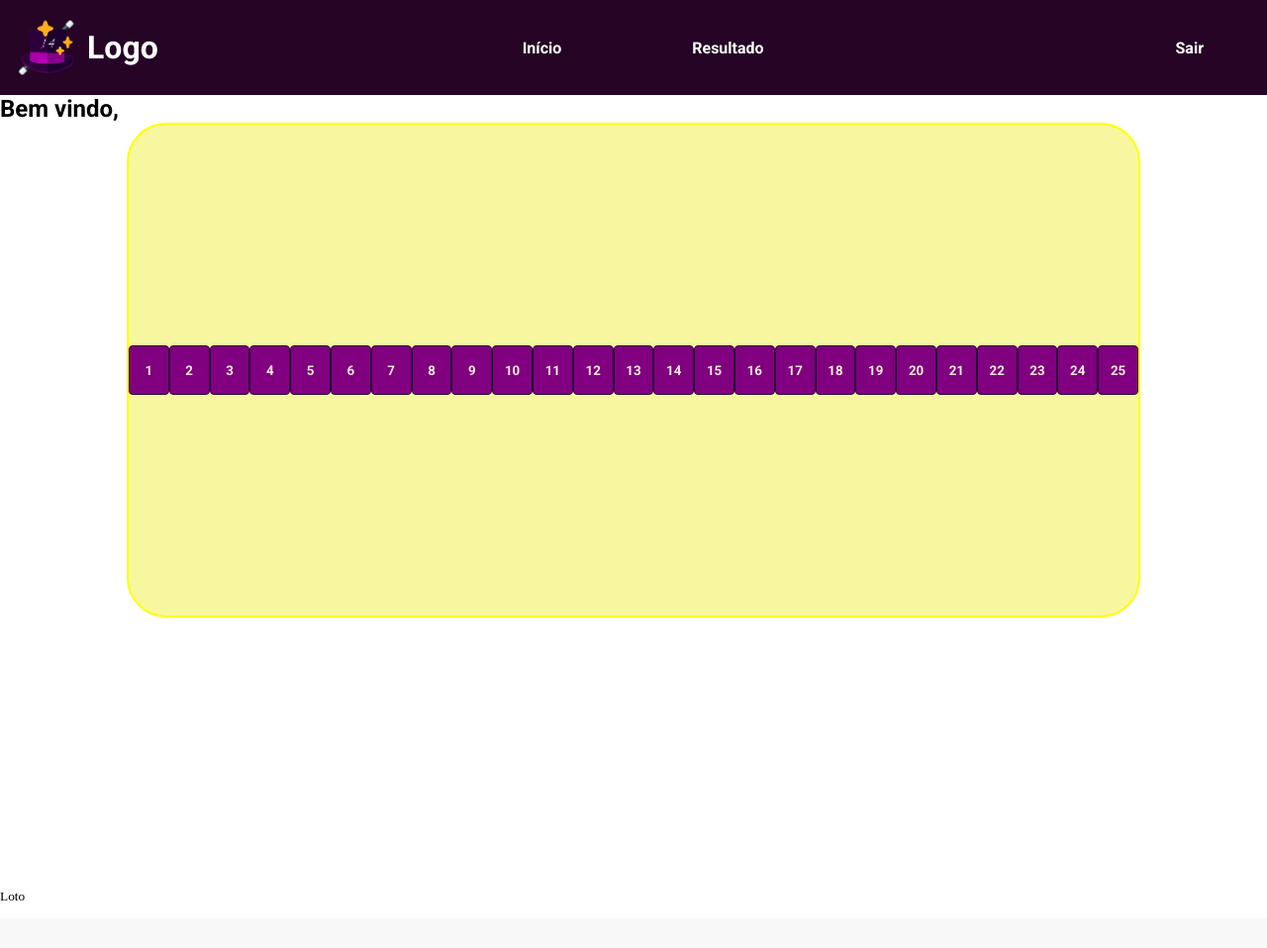
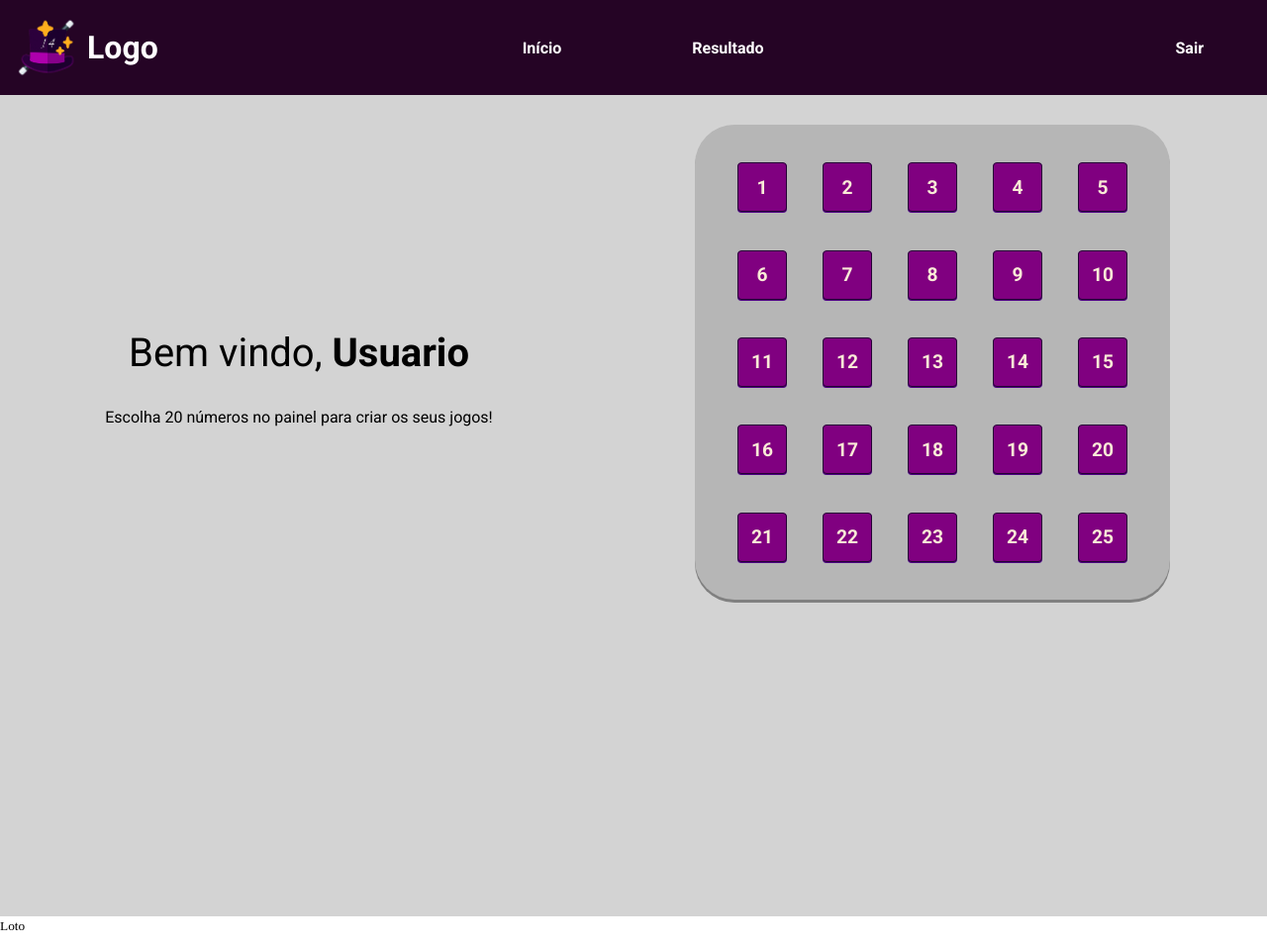
Before and after one commit to EduardoPPCaldas/ProjetoLoto, a Django app: page / in a window 1280 px wide. Shown: the whole page at 99% size. Before the commit the page ends 910 px from the top, so only its background shows below. Run offline with Django 3.2, Linux system fonts and the light colour scheme.

Commit message:
Add: Some features on css and started Js implementations on index

```diff
--- a/project/settings.py
+++ b/project/settings.py
@@ -43,7 +43,7 @@ INSTALLED_APPS += [
     'user',
 ]
 INSTALLED_APPS += [
-    "phonenumber_field"
+    "phonenumber_field",
 ]
 
 MIDDLEWARE = [
--- a/static/css/index.css
+++ b/static/css/index.css
@@ -1,29 +1,62 @@
-h2{
+#greetings{
+  display: flex;
+  flex-direction: column;
+  justify-content: center;
+  align-items: center;
+
+  margin: auto;
+}
+p{
+  font-family: "Roboto" , sans-serif;
+}
+#greetings-text{
   font-family: "Roboto", sans-serif;
+  margin: 2rem;
+  font-size: 40px;
 }
 #game{
-  height: 500px;
-  width: 80%;
+  height: 480px;
+  width: 480px;
   margin: auto;
-  background-color: rgb(247, 247, 160);
+  background-color: rgb(182, 182, 182);
   border-radius: 40px;
-
-
-  border: 2px solid yellow;
+  box-shadow: 0 3px gray;
 
   display: flex;
+  flex-direction: column;
   align-items: center;
-  justify-content: center;
+  justify-content: space-evenly;
+}
+#main-table{
+  display: flex;
+  align-items: stretch;
+  justify-content: space-between;
 }
 .button-game{
   height: 50px;
   width: 50px;
+
   border-radius: 4px;
   background-color: purple;
   border: 1px solid rgb(37, 1, 53);
+  box-shadow: 0 1px indigo;
+
+
   color: antiquewhite;
   font-family: "Roboto",sans-serif;
   font-weight: bold;
+  font-size: 1.2rem;
 
-  margin: auto;
+  cursor: pointer;
+
+  margin: 0 1rem;
+
 }
+.button-game:hover{
+  opacity: 0.8;
+}
+.button-game-clicked{
+  background-color: green;
+  border: 1px solid lightgreen;
+  box-shadow: none;
+}
--- a/static/css/page.css
+++ b/static/css/page.css
@@ -5,6 +5,7 @@
 }
 body{
   height: 100vh;
+  background-color: lightgrey;
 }
 header{
   display: flex;
@@ -12,6 +13,8 @@ header{
   align-items: center;
   background-color: rgb(37, 4, 37);
   height: 6rem;
+
+  margin-bottom: 30px;
 }
 #image-header-div{
   align-self: center;
--- /dev/null
+++ b/static/js/index.js
@@ -0,0 +1,8 @@
+buttons = document.getElementsByClassName("button-game")
+
+
+function handleGameButton(event, index){
+  event.preventDefault()
+  index--
+  document.getElementsByClassName("button-game").item(index).classList.toggle("button-game-clicked")
+}
--- a/templates/base.html
+++ b/templates/base.html
@@ -9,7 +9,7 @@
     <link rel="stylesheet" href="{% static "css/page.css"%}">
     <link rel="shortcut icon" href={% static "/assets/images/favicon.ico" %} type="image/x-icon">
     {% block css %}
-    {% endblock %}
+    {% endblock css %}
     <link rel="preconnect" href="https://fonts.googleapis.com">
     <link rel="preconnect" href="https://fonts.gstatic.com" crossorigin>
     <link href="https://fonts.googleapis.com/css2?family=Roboto:wght@400;700&display=swap" rel="stylesheet">
@@ -39,4 +39,6 @@
       <small>Loto</small>
     </footer>
   </body>
+  {% block js %}
+  {% endblock js %}
 </html>
--- a/templates/index.html
+++ b/templates/index.html
@@ -6,37 +6,60 @@
   <link rel="stylesheet" href="{% static 'css/index.css' %}">
 {% endblock css %}
 
+{% block js %}
+  <script src={% static "js/index.js" %}></script>
+{% endblock js %}
+
+
+
 {% block conteudo %}
+  <div id="main-table">
+    <div id="greetings">
+      <p id="greetings-text">
+        Bem vindo, <strong>Usuario</strong>
+      </p>
+      <p>
+        Escolha 20 números no painel para criar os seus jogos!
+      </p>
+    </div>
 
-  <h2>
-    Bem vindo,
-  </h2>
-  <div id="game">
-    <button class="button-game">1</button>
-    <button class="button-game">2</button>
-    <button class="button-game">3</button>
-    <button class="button-game">4</button>
-    <button class="button-game">5</button>
-    <button class="button-game">6</button>
-    <button class="button-game">7</button>
-    <button class="button-game">8</button>
-    <button class="button-game">9</button>
-    <button class="button-game">10</button>
-    <button class="button-game">11</button>
-    <button class="button-game">12</button>
-    <button class="button-game">13</button>
-    <button class="button-game">14</button>
-    <button class="button-game">15</button>
-    <button class="button-game">16</button>
-    <button class="button-game">17</button>
-    <button class="button-game">18</button>
-    <button class="button-game">19</button>
-    <button class="button-game">20</button>
-    <button class="button-game">21</button>
-    <button class="button-game">22</button>
-    <button class="button-game">23</button>
-    <button class="button-game">24</button>
-    <button class="button-game">25</button>
+    <div id="game">
+      <div>
+        <button class="button-game" type="button" onclick="handleGameButton(event,1)">1</button>
+        <button class="button-game" type="button" onclick="handleGameButton(event,2)">2</button>
+        <button class="button-game" type="button" onclick="handleGameButton(event,3)">3</button>
+        <button class="button-game" type="button" onclick="handleGameButton(event,4)">4</button>
+        <button class="button-game" type="button" onclick="handleGameButton(event,5)">5</button>
+      </div>
+      <div>
+        <button class="button-game" type="button" onclick="handleGameButton(event,6)">6</button>
+        <button class="button-game" type="button" onclick="handleGameButton(event,7)">7</button>
+        <button class="button-game" type="button" onclick="handleGameButton(event,8)">8</button>
+        <button class="button-game" type="button" onclick="handleGameButton(event,9)">9</button>
+        <button class="button-game" type="button" onclick="handleGameButton(event,10)">10</button>
+      </div>
+      <div>
+        <button class="button-game" type="button" onclick="handleGameButton(event,11)">11</button>
+        <button class="button-game" type="button" onclick="handleGameButton(event,12)">12</button>
+        <button class="button-game" type="button" onclick="handleGameButton(event,13)">13</button>
+        <button class="button-game" type="button" onclick="handleGameButton(event,14)">14</button>
+        <button class="button-game" type="button" onclick="handleGameButton(event,15)">15</button>
+      </div>
+      <div>
+        <button class="button-game" type="button" onclick="handleGameButton(event,16)">16</button>
+        <button class="button-game" type="button" onclick="handleGameButton(event,17)">17</button>
+        <button class="button-game" type="button" onclick="handleGameButton(event,18)">18</button>
+        <button class="button-game" type="button" onclick="handleGameButton(event,19)">19</button>
+        <button class="button-game" type="button" onclick="handleGameButton(event,20)">20</button>
+      </div>
+      <div>
+        <button class="button-game" type="button" onclick="handleGameButton(event,21)">21</button>
+        <button class="button-game" type="button" onclick="handleGameButton(event,22)">22</button>
+        <button class="button-game" type="button" onclick="handleGameButton(event,23)">23</button>
+        <button class="button-game" type="button" onclick="handleGameButton(event,24)">24</button>
+        <button class="button-game" type="button" onclick="handleGameButton(event,25)">25</button>
+      </div>
 
+    </div>
   </div>
 {% endblock conteudo %}
--- a/user/views.py
+++ b/user/views.py
@@ -1,5 +1,10 @@
 from django.shortcuts import render
+from .models import Usuario
 
 # Create your views here.
 def index(request):
+  # context = {
+  #   "nome" : ""
+  # }
+
   return render(request, "index.html")
```
